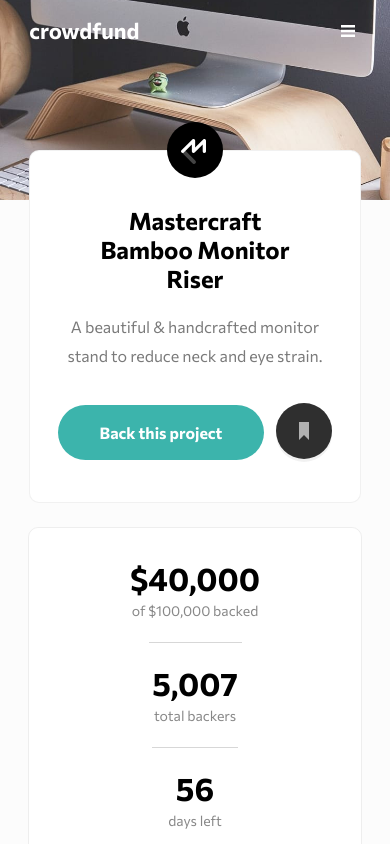
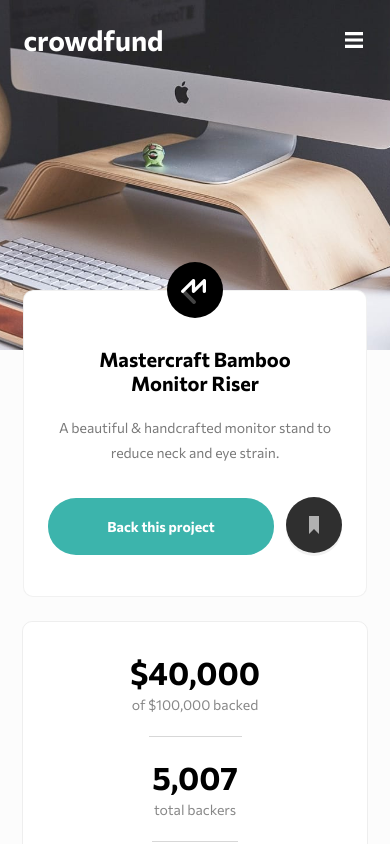
Before and after one commit to Lxpo/fm-crowdfunding-page, a React (Create React App) app: page / in a window 390 px wide. Shown: the top 844 px of the page. Built offline with nearby package versions, Linux system fonts and the light colour scheme.

Commit message:
Added responsiveness to title block, about block

```diff
--- a/src/App.js
+++ b/src/App.js
@@ -42,7 +42,7 @@
         }
 
         @media (min-width:${sg.Mobile}) {
-            max-width:85%;
+            max-width:88%;
         }
 
         @media (min-width:${sg.Laptop}) {
@@ -63,7 +63,7 @@
 
         @media (min-width:${sg.Mobile}) {
             > ${MainContent} {
-                margin-top:5em;
+                margin-top:13em;
             }
         }
 
--- a/src/components/Header/style.js
+++ b/src/components/Header/style.js
@@ -44,8 +44,12 @@
     cursor:pointer;
     z-index:1;
 
-    @media (max-width:${sg.Tablet}) {
+    @media (min-width:${sg.Mobile}) {
         display:flex;
+    }
+
+    @media (min-width:${sg.Tablet}) {
+        display:none;
     }
 `
 export const Icon = styled.span`
@@ -56,11 +60,11 @@
     z-index:1;
 
     @media (min-width:${sg.Mobile}) {
-        font-size:22px;
+        font-size:28px;
     }
 
     @media (min-width:${sg.Landscape}) {
-        font-size:24px;
+        font-size:30px;
     }
 
     @media (min-width:${sg.Tablet}) {
@@ -87,8 +91,12 @@
         margin-right:24px;
     }
 
-    @media (max-width:${sg.Tablet}) {
+    @media (min-width:${sg.Mobile}) {
         display:none;
+    }
+
+    @media (min-width:${sg.Tablet}) {
+        display:flex;
     }
 
 `
@@ -106,10 +114,10 @@
     font-family: 'Commissioner', sans-serif;
 
     @media (min-width: ${sg.Mobile}) {
-        max-width:85%;
+        max-width:88%;
         width:100%;
         margin:0 auto;
-        padding:20px 0px 0px 0px;
+        padding:26px 0px 0px 0px;
     }
 
     @media (min-width: ${sg.Tablet}) {
@@ -127,11 +135,9 @@
     }
 
     @media (min-width: ${sg.Desktop}) {
-        max-width:76.5%;
+        max-width:77.5%;
         width:100%;
         margin:0 auto;
         padding:50px 0px 0px 0px;
     }
 `
-
-// You were fixing responsive styles of header, banner and content
--- a/src/components/HeroBanner/style.js
+++ b/src/components/HeroBanner/style.js
@@ -14,12 +14,12 @@
     box-sizing:border-box;
 
     @media (max-width:${sg.Tablet}) {
-        padding: 100px;
+        padding: 175px 100px;
         background: center / cover no-repeat url(${imgMobile});
     }
 
     @media (min-width:${sg.Tablet}) {
-        padding: 250px;
+        padding: 270px 250px;
     }
 `
 export const Image = styled.img`
--- a/src/components/Statistics/style.js
+++ b/src/components/Statistics/style.js
@@ -68,10 +68,16 @@
         margin-bottom:40px;
     }
 
-    @media (max-width:905px) {
+    @media (min-width:${sg.Mobile}) {
         padding: ${sg.CardMobilePadding};
     }
+
+    @media (min-width:${sg.Tablet}) {
+        padding: ${sg.DefaultCardPadding};
+    }
 `
+//You were fixing mobile responsiveness for statistics block
+
 export const Container = styled.div`
     width: 100%;
     display: flex;
--- a/src/components/TitleBlock/style.js
+++ b/src/components/TitleBlock/style.js
@@ -12,10 +12,16 @@
         max-width:30%;
     }
 
-    @media (max-width:905px) {
+    @media (min-width:${sg.Mobile}) {
         > button {
             margin-right:12px;
             max-width:100%;
+        }
+    }
+
+    @media (min-width:${sg.Tablet}) {
+        > button {
+            max-width:30%;
         }
     }
 `
@@ -27,7 +33,11 @@
     text-align:center;
     line-height:1.8em;
 
-    @media (max-width:905px) {
+    @media (min-width:${sg.Mobile}) {
+        font-size:14px;
+    }
+
+    @media (min-width:${sg.Landscape}) {
         font-size:16px;
     }
 `
@@ -40,8 +50,20 @@
     text-align:center;
     line-height:1.2em;
 
-    @media (max-width:905px) {
-        font-size:24px;
+    @media (min-width:${sg.Mobile}) {
+        font-size:20px;
+    }
+
+    @media (min-width:${sg.Landscape}) {
+        font-size:22px;
+    }
+
+    @media (min-width:${sg.Tablet}) {
+        font-size:26px;
+    }
+
+    @media (min-width:${sg.Laptop}) {
+        font-size:32px;
     }
 `
 export const Card = styled.div`
@@ -64,8 +86,12 @@
         margin-bottom:32px;
     }
 
-    @media (max-width:905px) {
-        padding: 56px 28px 40px 28px;
+    @media (min-width:${sg.Mobile}) {
+        padding: 56px 24px 40px 24px;
+    }
+
+    @media (min-width:${sg.Tablet}) {
+        padding: ${sg.DefaultCardPadding};
     }
 `
 export const ProductIcon = styled.div`
--- a/src/components/ui/Bookmark/style.js
+++ b/src/components/ui/Bookmark/style.js
@@ -13,8 +13,12 @@
     -ms-user-select: none;
     user-select: none;
 
-    @media (max-width:905px) {
+    @media (min-width:${sg.Mobile}) {
         display:none;
+    }
+
+    @media (min-width:${sg.Tablet}) {
+        display:flex;
     }
 
 `
@@ -24,8 +28,12 @@
     top:0;
     left:0;
 
-    @media (max-width:905px) {
+    @media (min-width:${sg.Mobile}) {
         position:relative;
+    }
+
+    @media (min-width:${sg.Tablet}) {
+        position:absolute;
     }
 `
 export const Bookmark = styled.div`
@@ -45,10 +53,18 @@
         margin-left: 2em;
     }
 
-    @media (max-width:905px) {
+    @media (min-width:${sg.Mobile}) {
         padding:0px;
         > ${Text} {
             margin-left: 0px;
         }
     }
+
+    @media (min-width:${sg.Tablet}) {
+        padding:20px 36px;
+        > ${Text} {
+            margin-left: 2em;
+        }
+    }
 `
+//You were fixing the Bookmark mobile responsiveness
--- a/src/components/ui/Button/style.js
+++ b/src/components/ui/Button/style.js
@@ -17,4 +17,16 @@
     &:hover {
         background: ${sg.DarkCyan};
     }
+
+    @media (min-width:${sg.Mobile}) {
+        font-size:14px;
+        padding: 20px 16px;
+    }
+
+    @media (min-width:${sg.Tablet}) {
+        font-size:16px;
+        padding: 18px 36px;
+    }
 `
+
+//You were fixing mobile responsiveness of the title block
--- a/src/components/ui/Icons/SVGHamburger/style.js
+++ b/src/components/ui/Icons/SVGHamburger/style.js
@@ -9,13 +9,13 @@
     height:16px;
 
     @media (min-width:${sg.Mobile}) {
-        width:14px;
-        height:12px;
+        width:18px;
+        height:16px;
     }
 
     @media (min-width:${sg.Landscape}) {
-        width:16px;
-        height:14px;
+        width:22px;
+        height:20px;
     }
 
     @media (min-width:${sg.Tablet}) {
```
